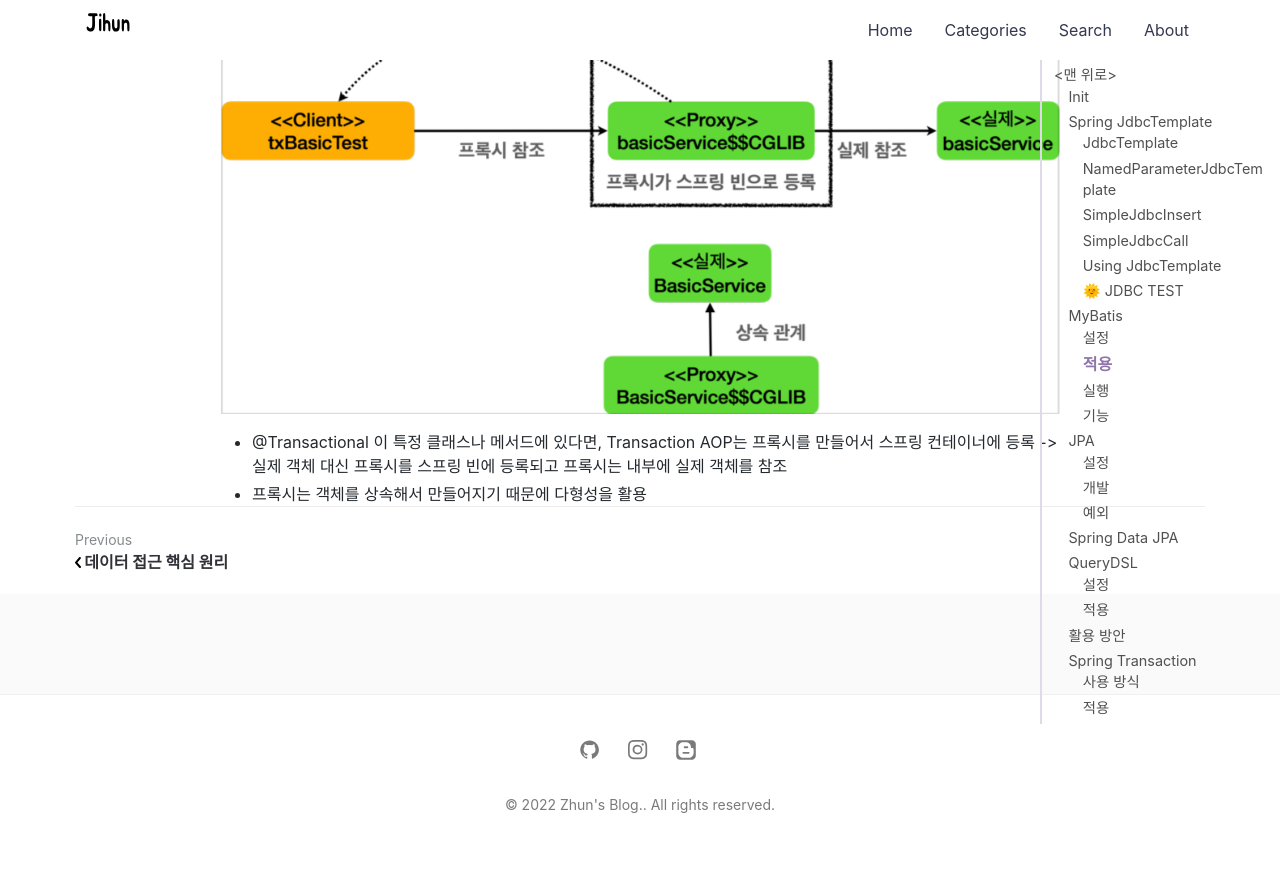
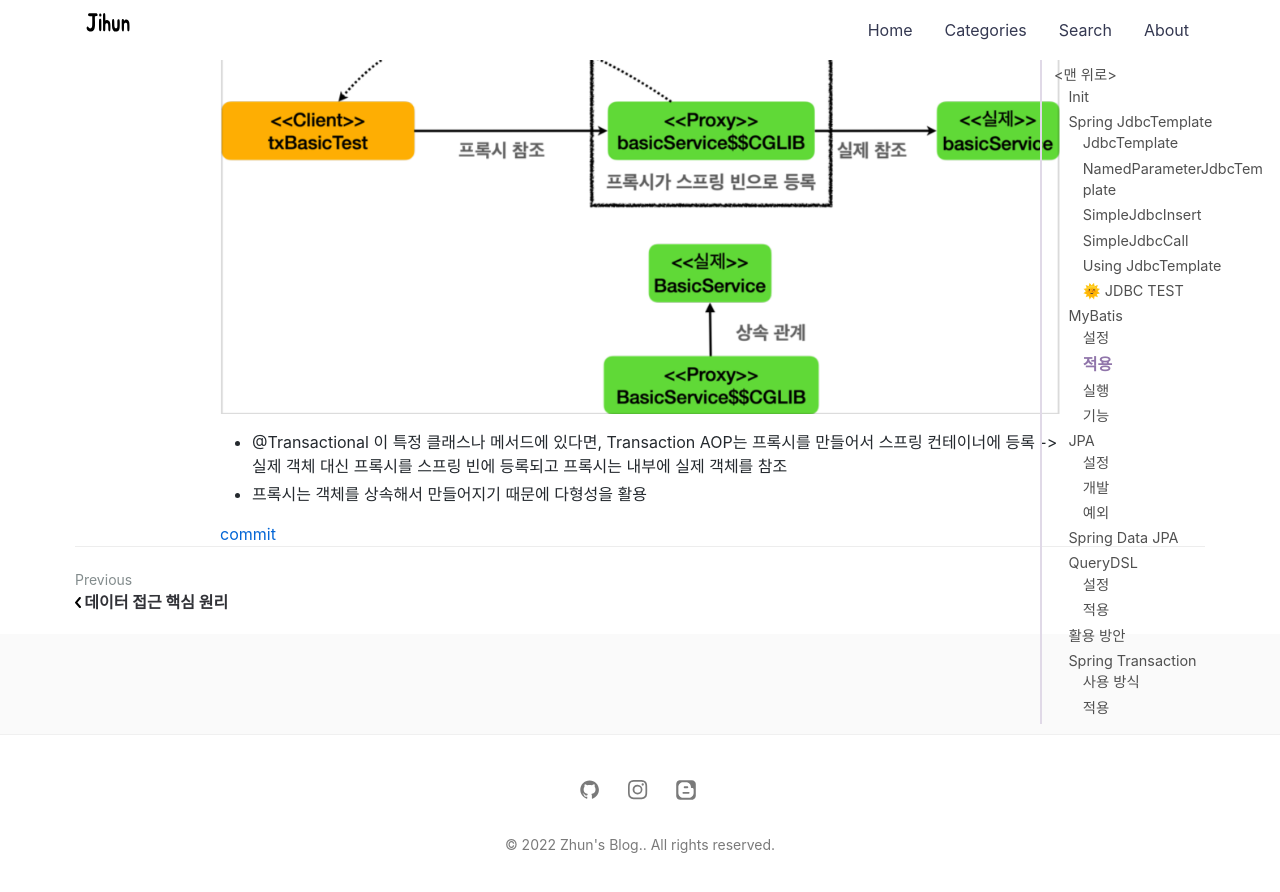
Before and after one commit to jihunparkme/jihunparkme.github.io, a Jekyll site: the page built from _posts/2022-08-08-Spring-DB-Part2.md, in a window 1280 px wide and 900 px high, scrolled down 19504 px. Shown: the top 892 px of the window. Built offline with Jekyll 4.4.1, drawn with Linux system fonts in a browser that asks for light colours; nearby versions of some CDN libraries; comment, search, counter and statistics services are not loaded; before the commit the page ends 20364 px from its top, so only the background shows below that.

Commit message:
add: commit url

```diff
--- a/_posts/2022-08-08-Spring-DB-Part2.md
+++ b/_posts/2022-08-08-Spring-DB-Part2.md
@@ -829,3 +829,5 @@ Completing transaction for [hello.springtx.apply...BasicService.tx]
 
 - @Transactional 이 특정 클래스나 메서드에 있다면, Transaction AOP는 프록시를 만들어서 스프링 컨테이너에 등록 -> 실제 객체 대신 프록시를 스프링 빈에 등록되고 프록시는 내부에 실제 객체를 참조
 - 프록시는 객체를 상속해서 만들어지기 때문에 다형성을 활용
+
+[commit](https://github.com/jihunparkme/Inflearn-Spring-DB/commit/f6640a9085f7bd7349a036dce6c8a310a39c93ba)
```
